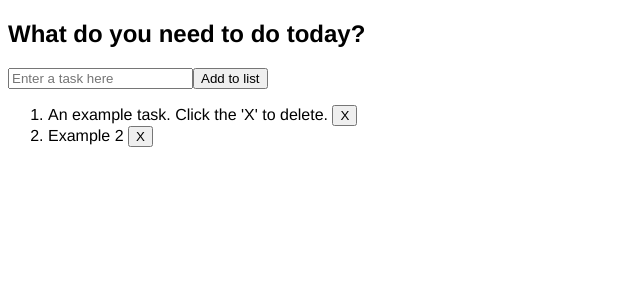
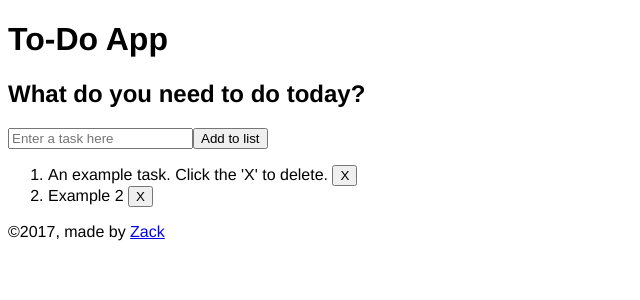
Before and after one commit to zwehr/react-to-do-app, a React (Create React App) app: page / in a window 1280 px wide. Shown: the top 300 px of the page, without its empty margins (0-640 px from the left). Built offline with nearby package versions, Linux system fonts and the light colour scheme; the HTML template or start-up script is replaced by a standard one.

Commit message:
add main header and footer component

```diff
--- a/src/App.js
+++ b/src/App.js
@@ -1,6 +1,7 @@
 import React, { Component } from 'react';
 import AddProject from './components/AddToDo';
 import ListToDos from './components/ListToDos';
+import Footer from './components/Footer';
 import './App.css';
 
 class App extends Component {
@@ -38,8 +39,10 @@ class App extends Component {
   render() {
     return (
       <div className="App">
+        <h1>To-Do App</h1>
         <AddProject addToDo={this.handleNewToDo.bind(this)}/>
         <ListToDos toDos={this.state.toDos} onDelete={this.handleDeleteToDo.bind(this)}/>
+        <Footer />
       </div>
     );
   }
--- /dev/null
+++ b/src/components/Footer.js
@@ -0,0 +1,10 @@
+import React, { Component } from 'react';
+
+class Footer extends React.Component {
+  render() {
+    let currentYear = new Date().getFullYear();
+    return (<p className="footer">&copy;{currentYear}, made by <a href="mailto:zwehrmeister@gmail.com">Zack</a></p>)
+  }
+}
+
+export default Footer;
```
